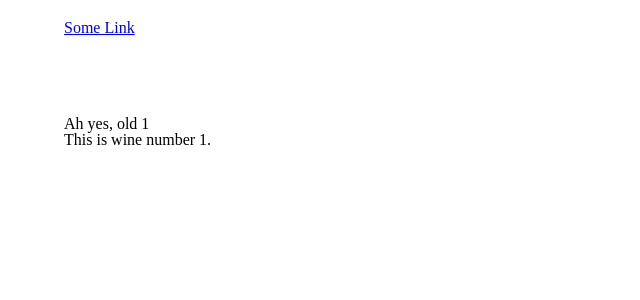
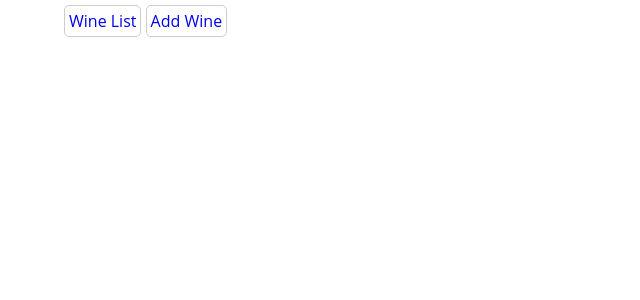
Before and after one commit to paulnorthup/flask-wine, a Flask app: page /wine/1 in a window 1280 px wide. Shown: the top 300 px of the page, without its empty margins (0-640 px from the left). Run offline with Flask 2, Linux system fonts and the light colour scheme; data that the repository does not hold is empty.

Commit message:
data moves

```diff
--- a/static/sass/_layout.scss
+++ b/static/sass/_layout.scss
@@ -4,7 +4,7 @@
   width: 100%;
   display: block;
   overflow: hidden;
-  padding: 20px 0;
+  padding: 10px 0;
 }
 .container {
   width: 90%;
--- /dev/null
+++ b/static/sass/_navigation.scss
@@ -0,0 +1,14 @@
+.container-navigation {
+  ul li {
+    display: inline-block;
+    a {
+      text-decoration: none;
+      padding: 4px 4px;
+      border-radius: 5px;
+      border: 1px solid #ccc;
+      &:hover {
+        border-color: #999;
+      }
+    }
+  }
+}
--- a/static/sass/_typography.scss
+++ b/static/sass/_typography.scss
@@ -0,0 +1,7 @@
+html, body, div, span, applet, object, iframe, h1, h2, h3, h4, h5, h6, p, blockquote, pre, a, abbr, acronym, address, big, cite, code, del, dfn, em, img, ins, kbd, q, s, samp, small, strike, strong, sub, sup, tt, var, b, u, i, center, dl, dt, dd, ol, ul, li, fieldset, form, label, legend, table, caption, tbody, tfoot, thead, tr, th, td, article, aside, canvas, details, embed, figure, figcaption, footer, header, hgroup, menu, nav, output, ruby, section, summary, time, mark, audio, video {
+  font-family: 'Open Sans', sans-serif;
+  line-height: 1.4em;
+}
+b {
+  font-weight: 700;
+}
--- a/static/sass/screen.scss
+++ b/static/sass/screen.scss
@@ -11,6 +11,9 @@
 // Typography
 @import 'typography';
 
+// Nav
+@import 'navigation';
+
 // Styles
 @import 'styles/homepage';
 @import 'styles/wine-listing';
--- a/static/stylesheets/screen.css
+++ b/static/stylesheets/screen.css
@@ -72,7 +72,7 @@
   width: 100%;
   display: block;
   overflow: hidden;
-  padding: 20px 0;
+  padding: 10px 0;
 }
 
 /* line 9, ../sass/_layout.scss */
@@ -87,3 +87,30 @@
     text-align: center;
   }
 }
+
+/* line 1, ../sass/_typography.scss */
+html, body, div, span, applet, object, iframe, h1, h2, h3, h4, h5, h6, p, blockquote, pre, a, abbr, acronym, address, big, cite, code, del, dfn, em, img, ins, kbd, q, s, samp, small, strike, strong, sub, sup, tt, var, b, u, i, center, dl, dt, dd, ol, ul, li, fieldset, form, label, legend, table, caption, tbody, tfoot, thead, tr, th, td, article, aside, canvas, details, embed, figure, figcaption, footer, header, hgroup, menu, nav, output, ruby, section, summary, time, mark, audio, video {
+  font-family: 'Open Sans', sans-serif;
+  line-height: 1.4em;
+}
+
+/* line 5, ../sass/_typography.scss */
+b {
+  font-weight: 700;
+}
+
+/* line 2, ../sass/_navigation.scss */
+.container-navigation ul li {
+  display: inline-block;
+}
+/* line 4, ../sass/_navigation.scss */
+.container-navigation ul li a {
+  text-decoration: none;
+  padding: 4px 4px;
+  border-radius: 5px;
+  border: 1px solid #ccc;
+}
+/* line 9, ../sass/_navigation.scss */
+.container-navigation ul li a:hover {
+  border-color: #999;
+}
--- a/templates/navigation.html
+++ b/templates/navigation.html
@@ -1,3 +1,4 @@
 <ul class="navigation">
-  <li><a href="#">Some Link</a></li>
+  <li><a href="{{ url_for('wine_listing', _external=True) }}">Wine List</a></li>
+  <li><a href="{{ url_for('wine_add', _external=True) }}">Add Wine</a></li>
 </ul>
--- a/templates/wine.html
+++ b/templates/wine.html
@@ -1,6 +1,11 @@
 {% extends 'base.html' %}
 
 {% block content %}
-<h1>Ah yes, old {{id}}</h1>
-<p>This is wine number {{id}}.</p>
+{% for wine in wine %}
+<h1>Ah yes, old <b>{{wine.name}}</b></h1>
+<p> a fine wine from the <b>{{wine.vineyard}}</b> in <b>{{wine.country}}</b>.</p>
+
+<p>This <b>{{wine.genre}}</b> from <b>{{wine.year}}</b> was added to your cellar on (make a date thign here).
+
+{% endfor %}
 {% endblock %}
--- a/wine.py
+++ b/wine.py
@@ -49,7 +49,7 @@
 #########
 # Forms #
 #########
-class WineForm(Form):
+class wine_form(Form):
     name = StringField('Name of the wine?')
     year = StringField('Year the wine was bottled?')
     country = StringField('Country of origin?')
@@ -66,12 +66,25 @@
     return render_template('index.html')
 
 
-@app.route('/wines', methods=['GET', 'POST'])
-def wines():
+@app.route('/wines', methods=['GET'])
+def wine_listing():
+    wines = Wine.query.all()
+    return render_template('wine_listing.html', wines=wines)
+
+
+@app.route('/wine/<int:id>')
+def wine_id(id):
+    wine = Wine.query.filter_by(id=id)
+    return render_template('wine.html', wine=wine)
+
+
+@app.route('/wine/add', methods=['GET', 'POST'])
+def wine_add():
     if request.method == 'GET':
+        form = wine_form()
         wines = Wine.query.all()
-        form = WineForm()
-        return render_template('wines.html', form=form, wines=wines)
+        return render_template('wine_add.html', form=form)
+
     if request.method == 'POST':
         w_name = request.form['name']
         w_year = request.form['year']
@@ -82,14 +95,8 @@
         db.session.add(new_wine)
         db.session.commit()
         flash('Nice, a new bottle!')
-        form = WineForm()
         wines = Wine.query.all()
-        return render_template('wines.html', form=form, wines=wines)
-
-
-@app.route('/wine/<int:id>')
-def wine_id(id):
-    return render_template('wine.html', id=id)
+        return render_template('wine_listing.html', wines=wines)
 
 
 @app.route('/users')
```
Also changed, not shown: templates/wine_add.html (renamed from templates/wines.html, +3 -11 lines), templates/wine_listing.html (added, +17 -0 lines).
